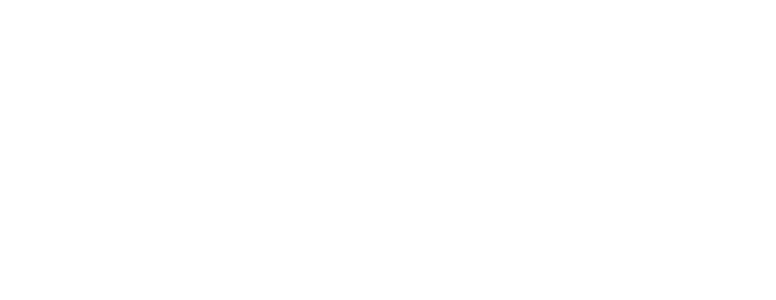
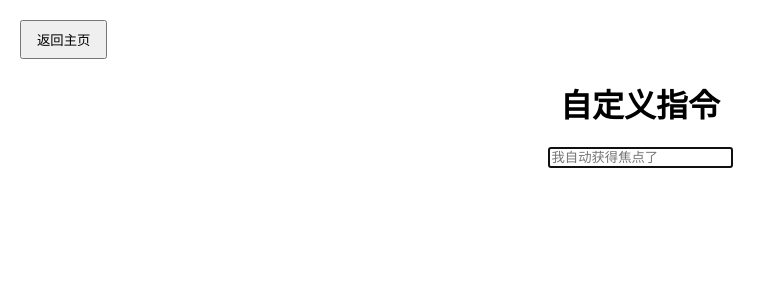
Before and after one commit to yikousu/demo-test-front, a Vue app: page /directiveDemo in a window 1280 px wide. Before the commit this address had no page. Shown: the top 300 px of the page, without its empty margins (0-776 px from the left). Built offline with nearby package versions, Linux system fonts and the light colour scheme; a small style sheet from the web is missing.

Commit message:
feat: 自定义指令

```diff
--- a/src/main.js
+++ b/src/main.js
@@ -10,3 +10,10 @@
 app.use(createPinia()); // 使用pinia
 app.use(ElementPlus); // 使用element-plus
 app.mount("#app");
+
+// 全局的指令  可以局部
+app.directive("focus", {
+  mounted(el) {
+    el.focus();
+  },
+});
--- a/src/router/index.js
+++ b/src/router/index.js
@@ -6,6 +6,7 @@
 import ElementsPlusDemo from "@/views/ElementsPlusDemo.vue";
 import AxiosDemo from "@/views/AxiosDemo.vue";
 import FontClassIcon from "@/views/FontClassIcon.vue";
+import DirectiveDemo from "@/views/DirectiveDemo.vue";
 
 const routes = [
   {
@@ -44,6 +45,11 @@
     component: FontClassIcon,
   },
   {
+    path: "/directiveDemo",
+    name: "DirectiveDemo",
+    component: DirectiveDemo,
+  },
+  {
     path: "/",
     redirect: "/home",
   },
--- /dev/null
+++ b/src/views/DirectiveDemo.vue
@@ -0,0 +1,43 @@
+<template>
+  <div class="demo-container">
+    <button @click="goBack" class="back-button">返回主页</button>
+    <h1>自定义指令</h1>
+    <input v-focus placeholder="我自动获得焦点了" />
+  </div>
+</template>
+
+<script setup>
+import { useRouter } from "vue-router";
+
+const router = useRouter();
+
+const goBack = () => {
+  router.push("/");
+};
+</script>
+
+<style scoped>
+.demo-container {
+  padding: 20px;
+  text-align: center;
+  height: 100vh;
+  /* 让容器占满整个视口高度 */
+  box-sizing: border-box;
+  /* 防止 padding 导致溢出 */
+  position: relative;
+  /* 为了定位返回按钮 */
+}
+
+.back-button {
+  position: absolute;
+  top: 20px;
+  left: 20px;
+  padding: 8px 15px;
+  cursor: pointer;
+}
+
+h1 {
+  margin-top: 60px;
+  /* 避免标题和返回按钮重叠 */
+}
+</style>
--- a/src/views/HomePage.vue
+++ b/src/views/HomePage.vue
@@ -20,6 +20,9 @@
         </router-link>
         <router-link to="/fontClassIcon">
           <button>使用阿里图标库</button>
+        </router-link>
+        <router-link to="/directiveDemo">
+          <button>自定义指令</button>
         </router-link>
       </nav>
     </div>
```
Lines whose indentation alone changed are shown as unchanged.
